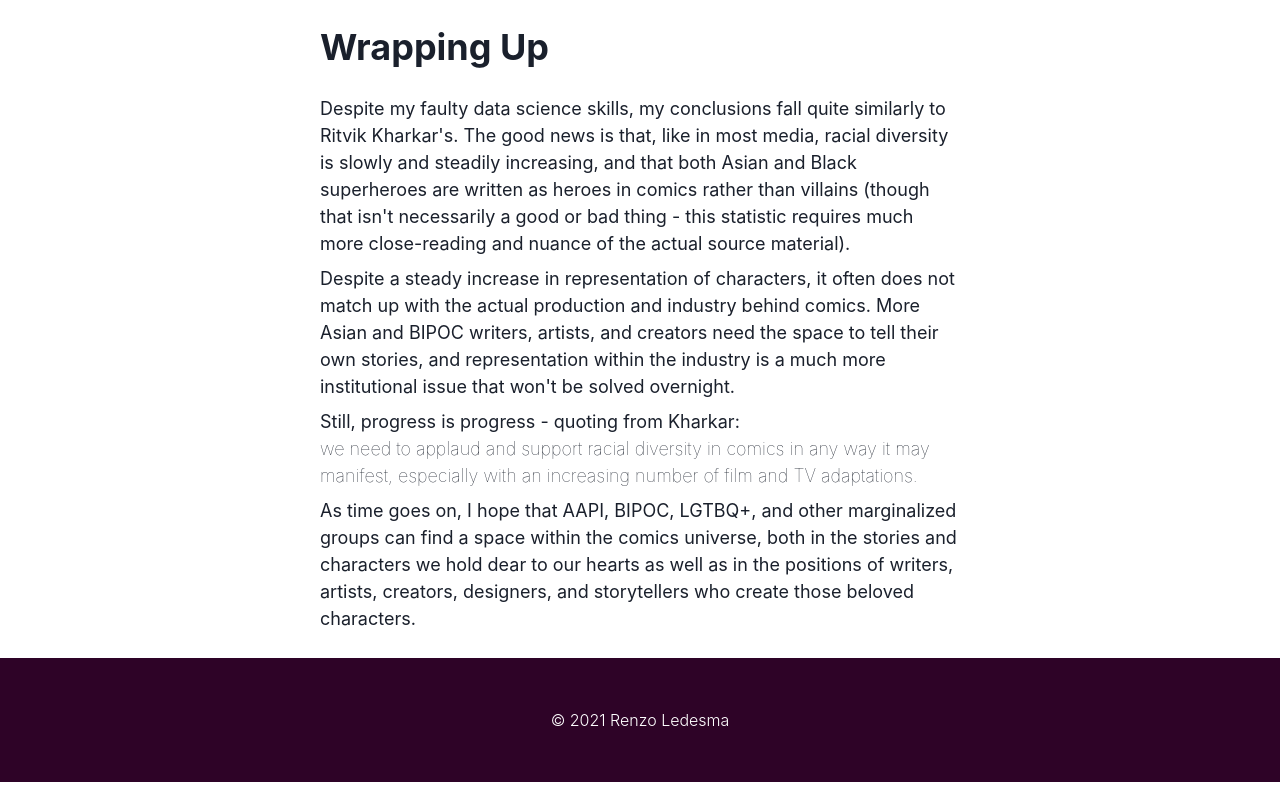
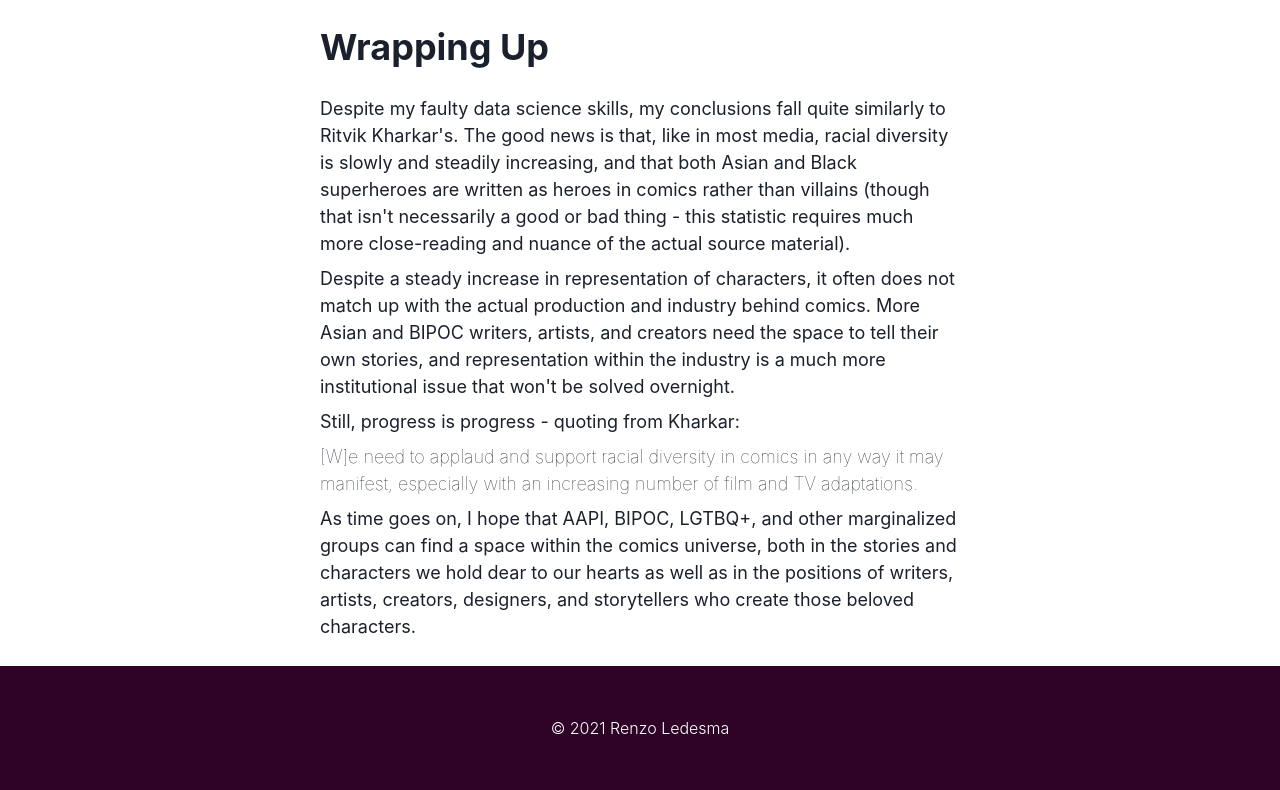
Before and after one commit to renzol2/renzol2.github.io, a Next.js app: page /is390 in a window 1280 px wide. Shown: the part 5576-6366 px from the top of the page. Built offline with nearby package versions, Linux system fonts and the light colour scheme.

Commit message:
Fix last paragraph

```diff
--- a/pages/is390.js
+++ b/pages/is390.js
@@ -16,7 +16,7 @@ import Footer from '../components/Footer';
 export default function IS390() {
   return (
     <Box w="100%">
-      <Box my="2%" mx="25%">
+      <Box my="2%" mx={{ base: '10%', lg: '25%' }}>
         <Heading as="h1" textAlign="left" fontWeight="black" fontSize="6xl">
           The State of Asian Superheroes in Comics
         </Heading>
@@ -259,11 +259,11 @@ export default function IS390() {
         </Text>
         <Text as="p" fontSize="lg" my={2}>
           Still, progress is progress - quoting from Kharkar:
-          <Text fontWeight="hairline">
-            we need to applaud and support racial diversity in comics in any way
-            it may manifest, especially with an increasing number of film and TV
-            adaptations.
-          </Text>
+        </Text>
+        <Text as="p" fontSize="lg" my={2} fontWeight="hairline">
+          [W]e need to applaud and support racial diversity in comics in any way
+          it may manifest, especially with an increasing number of film and TV
+          adaptations.
         </Text>
         <Text as="p" fontSize="lg" my={2} fontWeight="normal">
           As time goes on, I hope that AAPI, BIPOC, LGTBQ+, and other
```
